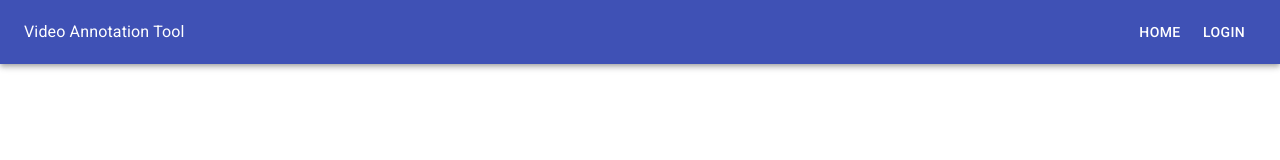
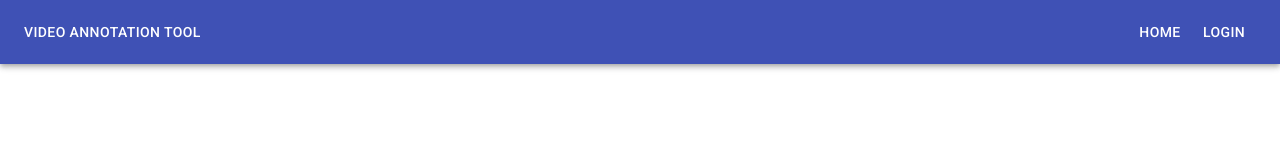
Before and after one commit to video-annotation-project/video-annotation-tool, a React (Create React App) app in the folder client/: page / in a window 1280 px wide. Shown: the top 160 px of the page. Built offline with nearby package versions, Linux system fonts and the light colour scheme.

Commit message:
IMPORTANT CHANGE

```diff
--- a/client/src/components/Navbar.jsx
+++ b/client/src/components/Navbar.jsx
@@ -48,7 +48,7 @@ class Navbar extends React.Component {
     return (
       <AppBar position="static">
         <Toolbar>
-          <Typography color="inherit" className={classes.flex}>
+          <Typography variant="button" color="inherit" className={classes.flex}>
             Video Annotation Tool
           </Typography>
           <Button color="inherit" component={Link} to="/">
@@ -98,12 +98,11 @@ class Navbar extends React.Component {
                     Users
                   </Button>
                 </React.Fragment>
-              ) : ("")}
+              ) : (
+                ""
+              )}
               <GeneralMenu name={"Account"} Link={Link} items={accountItems} />
-              <Button
-                color="inherit"
-                onClick={this.handleLogout}
-              >
+              <Button color="inherit" onClick={this.handleLogout}>
                 Logout
               </Button>
             </React.Fragment>
```
Lines whose indentation alone changed are shown as unchanged.
